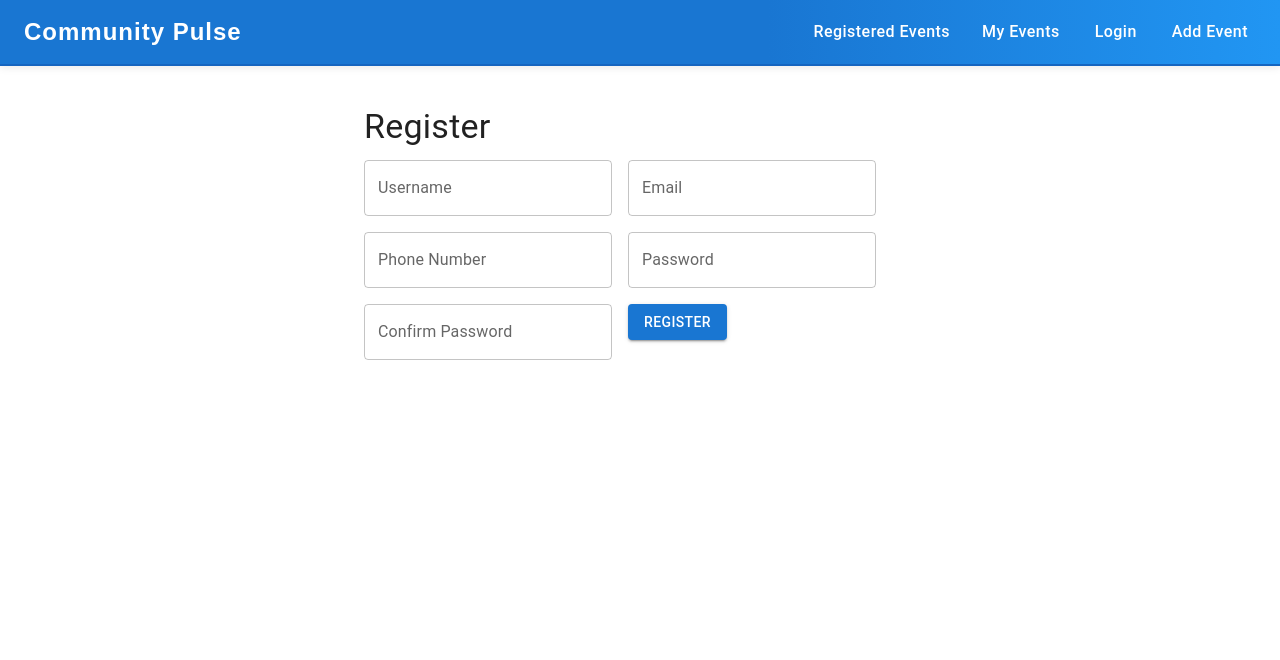
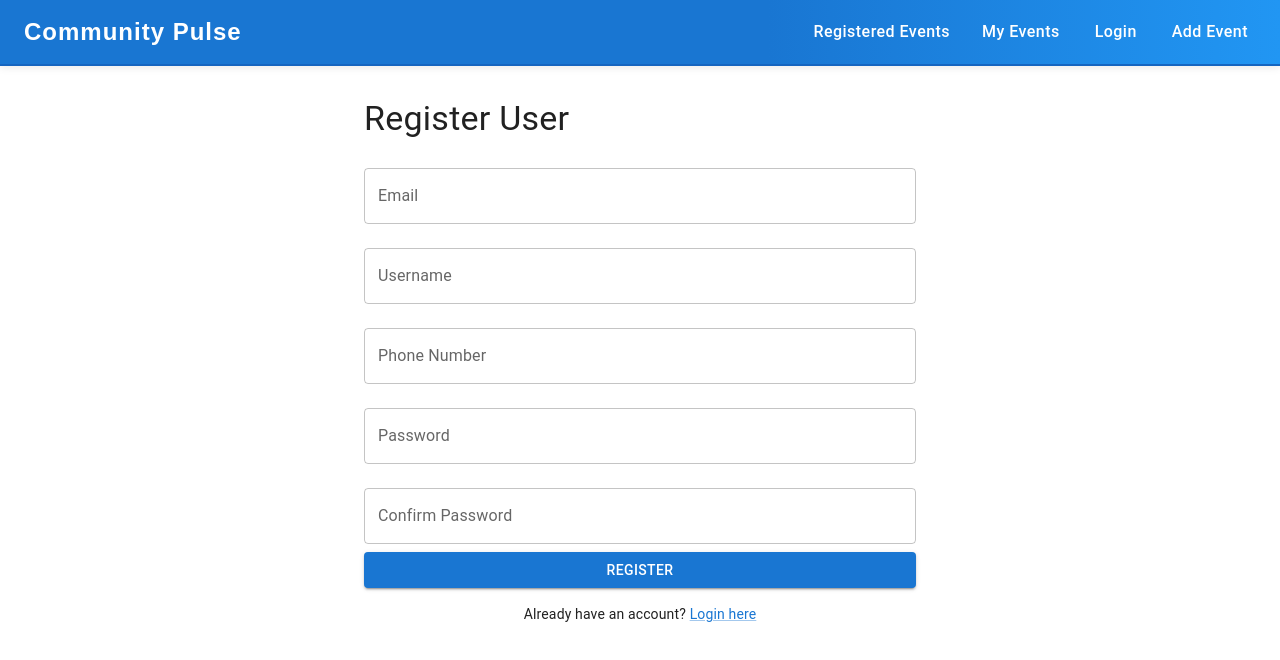
Before and after one commit to kamlesh723/community_pulse, a React (Vite) app: page /register in a window 1280 px wide. Shown: the top 660 px of the page. Built offline with nearby package versions, Linux system fonts and the light colour scheme.

Commit message:
FEAT [KY/MW]: added login and logout features

```diff
--- a/package.json
+++ b/package.json
@@ -13,6 +13,7 @@
     "@emotion/react": "^11.14.0",
     "@emotion/styled": "^11.14.0",
     "@mui/material": "^7.1.0",
+    "axios": "^1.9.0",
     "react": "^19.1.0",
     "react-dom": "^19.1.0",
     "react-router-dom": "^7.6.0"
--- /dev/null
+++ b/src/API/API.jsx
@@ -0,0 +1,32 @@
+import axios from 'axios';
+
+const API_BASE_URL = 'http://localhost:8080/api';
+
+export const registerUser = async (email, username, phone, password) => {
+    return axios.post(`${API_BASE_URL}/auth/users/register`, {
+        email,
+        username,
+        phone,
+        password
+    });
+};
+
+export const loginUser = async (email, password) => {
+    return axios.post(`${API_BASE_URL}/auth/users/login`, {email, password});
+};
+
+export const logoutUser = () => {
+    localStorage.removeItem("token"); // Clear auth token
+    window.location.reload();
+    return "Logged out successfully.";
+};
+
+export const isLoggedIn = () => {
+    const token = localStorage.getItem("token");
+
+    if (!token) {
+        return false;
+    }
+
+    return true;
+};
--- a/src/App.jsx
+++ b/src/App.jsx
@@ -1,5 +1,6 @@
 import { BrowserRouter } from "react-router-dom";
 import AppRoutes from "./AppRoutes";
+import Home from "./pages/Home.jsx";
 
 function App() {
     return (
--- a/src/AppRoutes.jsx
+++ b/src/AppRoutes.jsx
@@ -1,25 +1,42 @@
-import { Routes, Route } from "react-router-dom";
-import Layout from "./components/Layout";
-import Home from "./pages/Home";
-import RegisteredEvent from "./pages/Registered Event.jsx";
+import React from "react";
+import {Routes, Route, Navigate} from "react-router-dom";
+import {isLoggedIn} from "./API/API.jsx";
+import Layout from "./components/Layout.jsx";
+import Login from "./pages/auth/Login.jsx";
+import Register from "./pages/auth/Register.jsx";
 import MyEvents from "./pages/MyEvents.jsx";
-import Register from "./pages/auth/Register.jsx";
-import Login from "./pages/auth/Login.jsx";
-import AddEvent from "./pages/auth/AddEvent.jsx";
+import PrivateLayout from "./components/PrivateLayout.jsx";
+import Home from "./pages/Home.jsx";
 
-function AppRoutes() {
+const PrivateRoute = ({ element }) => {
+    return isLoggedIn() ? element : <Navigate to="/home" />;
+};
+
+const PublicRoute = ({ element }) => {
+    return isLoggedIn() ? <Navigate to="/" /> : element;
+};
+
+const AppRoutes = () => {
     return (
         <Routes>
             <Route path="/" element={<Layout />}>
-                <Route index element={<Home />} />
-                <Route path="about" element={<RegisteredEvent />} />
-                <Route path="contact" element={<MyEvents />} />
-                <Route path="register" element={<Register />} /> {/* Register page */}
-                <Route path="login" element={<Login />} /> {/* Register page */}
-                <Route path="AddEvent" element={<AddEvent />} />
+                <Route index element={<PrivateRoute element={<MyEvents />} />} />
+                <Route path="" element={<PublicRoute element={<Home />} />} />
+                <Route path="home" element={<PublicRoute element={<Home />} />} />
+                <Route path="login" element={<PublicRoute element={<Login />} />} />
+                <Route path="register" element={<PublicRoute element={<Register />} />} />
+
+                {/* Private (authenticated) routes */}
+                <Route element={<PrivateRoute element={<PrivateLayout />} />}>
+                    <Route path="/" element={<Navigate to="/dashboard" />} />
+                    <Route path="dashboard" element={<MyEvents />} />
+                </Route>
+
+                {/* Redirect for unknown paths */}
+                <Route path="*" element={<Navigate to={isLoggedIn() ? "/dashboard" : "/home"} />} />
             </Route>
         </Routes>
     );
-}
+};
 
 export default AppRoutes;
--- /dev/null
+++ b/src/components/PrivateLayout.jsx
@@ -0,0 +1,23 @@
+import React from "react";
+import {Outlet} from "react-router-dom";
+import Box from "@mui/material/Box";
+import {styled} from '@mui/material/styles';
+
+const Main = styled('main', {
+    shouldForwardProp: (prop) => prop !== 'open',
+})(({theme}) => ({
+    flexGrow: 1,
+    padding: theme.spacing(3),
+}));
+
+const PrivateLayout = () => {
+    return (
+        <Box sx={{display: 'flex'}}>
+            <Main>
+                <Outlet/>
+            </Main>
+        </Box>
+    );
+};
+
+export default PrivateLayout;
--- a/src/pages/Home.jsx
+++ b/src/pages/Home.jsx
@@ -154,7 +154,7 @@ function Home() {
     });
 
     const paginatedEvents = filteredEvents.slice((page - 1) * eventsPerPage, page * eventsPerPage);
-    const totalPages = Math.ceil(filteredEvents.length / eventsPerPage);
+    const totalPages = 2;
 
     return (
         <>
--- a/src/pages/Registered Event.jsx
+++ b/src/pages/Registered Event.jsx
@@ -1,5 +1,7 @@
 function RegisteredEvent() {
     return <h1>Events you can register</h1>;
+
+
 }
 
 export default RegisteredEvent;
--- a/src/pages/auth/Login.jsx
+++ b/src/pages/auth/Login.jsx
@@ -1,79 +1,86 @@
-import React, { useState } from 'react';
+import React, {useState} from "react";
 import {
-    Container, TextField, Button, Typography, Box, Grid, Link
-} from '@mui/material';
+    Button,
+    TextField,
+    Typography,
+    Container,
+    Alert,
+    Box,
+    Link
+} from "@mui/material";
+import {useNavigate, Link as RouterLink} from "react-router-dom";
+import {loginUser, registerUser} from "../../API/API.jsx";
 
 const Login = () => {
-    const [formData, setFormData] = useState({
-        username: '',
-        password: '',
-    });
-
-    const [errors, setErrors] = useState({});
+    const [form, setForm] = useState({email: "", password: ""});
+    const [error, setError] = useState(null);
+    const navigate = useNavigate();
 
     const handleChange = (e) => {
-        setFormData(prev => ({ ...prev, [e.target.name]: e.target.value }));
+        setForm({...form, [e.target.name]: e.target.value});
     };
 
-    const validate = () => {
-        let tempErrors = {};
+    const handleLogin = async () => {
+        const {email, password} = form;
 
-        if (!formData.username) tempErrors.username = "Username is required.";
-        if (!formData.password) tempErrors.password = "Password is required.";
+        if (!email || !password) {
+            return setError("Both email and password are required.");
+        }
 
-        setErrors(tempErrors);
+        try {
+            const response = await loginUser(email, password);
 
-        return Object.keys(tempErrors).length === 0;
-    };
+            console.log(response)
 
-    const handleSubmit = (e) => {
-        e.preventDefault();
-        if (validate()) {
-            console.log('Login submitted:', formData);
-            alert('Logged in successfully!');
-            // Handle login logic here (e.g. API call)
+            // Extract token and save to localStorage
+            const {token} = response.data;
+            localStorage.setItem("token", token);
+
+            // Redirect to home/dashboard
+            navigate("/dashboard");
+        } catch (err) {
+            if (err.response && err.response.status === 401) {
+                setError("Invalid credentials.");
+            } else {
+                setError("Login failed. Please try again.");
             }
+        }
+        window.location.reload();
     };
 
     return (
         <Container maxWidth="sm">
-            <Box sx={{ mt: 5 }}>
-                <Typography variant="h4" gutterBottom>
-                    Login
-                </Typography>
-                <form onSubmit={handleSubmit}>
-                    <Grid container spacing={2}>
-                        <Grid item xs={12}>
+            <Typography variant="h4" gutterBottom>User Login</Typography>
+            {error && <Alert severity="error">{error}</Alert>}
             <TextField
-                                fullWidth label="Username" name="username"
-                                value={formData.username} onChange={handleChange}
-                                error={!!errors.username} helperText={errors.username}
+                label="Email"
+                name="email"
+                type="email"
+                fullWidth
+                margin="normal"
+                value={form.email}
+                onChange={handleChange}
             />
-                        </Grid>
-                        <Grid item xs={12}>
             <TextField
-                                fullWidth label="Password" name="password" type="password"
-                                value={formData.password} onChange={handleChange}
-                                error={!!errors.password} helperText={errors.password}
+                type="password"
+                label="Password"
+                name="password"
+                fullWidth
+                margin="normal"
+                value={form.password}
+                onChange={handleChange}
             />
-                        </Grid>
-                        <Grid item xs={12}>
-                            <Button fullWidth type="submit" variant="contained" color="primary">
+            <Button variant="contained" fullWidth onClick={handleLogin}>
                 Login
             </Button>
-                        </Grid>
-                    </Grid>
-                </form>
 
-                {/* Register Now Link */}
-                <Box sx={{ mt: 2, textAlign: 'center' }}>
+            <Box mt={2} textAlign="center">
                 <Typography variant="body2">
-                        <span>Don't have an account? </span>
-                        <Link href="/register" variant="body2" underline="hover">
-                            Register Now
+                    Don't have an account?{" "}
+                    <Link component={RouterLink} to="/register">
+                        Register here
                     </Link>
                 </Typography>
-                </Box>
             </Box>
         </Container>
     );
--- a/src/pages/auth/Register.jsx
+++ b/src/pages/auth/Register.jsx
@@ -1,104 +1,118 @@
-import React, { useState } from 'react';
+import React, {useState} from "react";
+import {useNavigate} from "react-router-dom";
 import {
-    Container, TextField, Button, Typography, Box, Grid
-} from '@mui/material';
+    TextField,
+    Button,
+    Typography,
+    Container,
+    Box,
+    Alert,
+    Link
+} from "@mui/material";
+import {Link as RouterLink} from "react-router-dom";
+import {registerUser} from "../../API/API.jsx";
 
 const Register = () => {
-    const [formData, setFormData] = useState({
-        username: '',
-        email: '',
-        phone: '',
-        password: '',
-        confirmPassword: '',
+    const [form, setForm] = useState({
+        email: "",
+        username: "",
+        phone: "",
+        password: "",
+        confirmPassword: ""
     });
-
-    const [errors, setErrors] = useState({});
+    const [error, setError] = useState(null);
+    const navigate = useNavigate();
 
     const handleChange = (e) => {
-        setFormData(prev => ({ ...prev, [e.target.name]: e.target.value }));
+        setForm({...form, [e.target.name]: e.target.value});
     };
 
-    const validate = () => {
-        let tempErrors = {};
+    const handleRegister = async () => {
+        const {email, username, phone,  password, confirmPassword} = form;
 
-        if (!formData.username) tempErrors.username = "Username is required.";
-        if (!formData.email) tempErrors.email = "Email is required.";
-        else if (!/\S+@\S+\.\S+/.test(formData.email)) tempErrors.email = "Email is not valid.";
-
-        if (!formData.phone) tempErrors.phone = "Phone number is required.";
-        else if (!/^\d{10}$/.test(formData.phone)) tempErrors.phone = "Phone number must be 10 digits.";
-
-        if (!formData.password) tempErrors.password = "Password is required.";
-        else if (formData.password.length < 6) tempErrors.password = "Password must be at least 6 characters.";
-
-        if (formData.password !== formData.confirmPassword) {
-            tempErrors.confirmPassword = "Passwords do not match.";
+        if (!email || !username || !phone || !password || !confirmPassword) {
+            return setError("All fields are required.");
         }
 
-        setErrors(tempErrors);
+        if (password !== confirmPassword) {
+            return setError("Passwords do not match.");
+        }
 
-        return Object.keys(tempErrors).length === 0;
-    };
+        try {
+            const response = await registerUser(email, username, phone, password);
 
-    const handleSubmit = (e) => {
-        e.preventDefault();
-        if (validate()) {
-            console.log('Form submitted:', formData);
-            alert('Registered successfully!');
-            // You can now send formData to an API or backend here
+            if (response.status === 200) {
+                navigate("/login");
+            }
+        } catch (err) {
+            if (err.response && err.response.data) {
+                setError(err.response.data); // From backend, e.g., "Email is already in use"
+            } else {
+                setError("Registration failed. Please try again.");
+            }
         }
     };
 
     return (
         <Container maxWidth="sm">
-            <Box sx={{ mt: 5 }}>
             <Typography variant="h4" gutterBottom>
-                    Register
+                Register User
             </Typography>
-                <form onSubmit={handleSubmit}>
-                    <Grid container spacing={2}>
-                        <Grid item xs={12}>
+            {error && <Alert severity="error">{error}</Alert>}
             <TextField
-                                fullWidth label="Username" name="username"
-                                value={formData.username} onChange={handleChange}
-                                error={!!errors.username} helperText={errors.username}
+                label="Email"
+                name="email"
+                type="email"
+                fullWidth
+                margin="normal"
+                value={form.email}
+                onChange={handleChange}
             />
-                        </Grid>
-                        <Grid item xs={12}>
             <TextField
-                                fullWidth label="Email" name="email"
-                                value={formData.email} onChange={handleChange}
-                                error={!!errors.email} helperText={errors.email}
+                label="Username"
+                name="username"
+                fullWidth
+                margin="normal"
+                value={form.username}
+                onChange={handleChange}
             />
-                        </Grid>
-                        <Grid item xs={12}>
             <TextField
-                                fullWidth label="Phone Number" name="phone"
-                                value={formData.phone} onChange={handleChange}
-                                error={!!errors.phone} helperText={errors.phone}
+                label="Phone Number"
+                name="phone"
+                fullWidth
+                margin="normal"
+                value={form.phone}
+                onChange={handleChange}
             />
-                        </Grid>
-                        <Grid item xs={12}>
             <TextField
-                                fullWidth label="Password" name="password" type="password"
-                                value={formData.password} onChange={handleChange}
-                                error={!!errors.password} helperText={errors.password}
+                type="password"
+                label="Password"
+                name="password"
+                fullWidth
+                margin="normal"
+                value={form.password}
+                onChange={handleChange}
             />
-                        </Grid>
-                        <Grid item xs={12}>
             <TextField
-                                fullWidth label="Confirm Password" name="confirmPassword" type="password"
-                                value={formData.confirmPassword} onChange={handleChange}
-                                error={!!errors.confirmPassword} helperText={errors.confirmPassword}
+                type="password"
+                label="Confirm Password"
+                name="confirmPassword"
+                fullWidth
+                margin="normal"
+                value={form.confirmPassword}
+                onChange={handleChange}
             />
-                        </Grid>
-                        <Grid item xs={12}>
-                            <Button fullWidth type="submit" variant="contained" color="primary">
+            <Button variant="contained" fullWidth onClick={handleRegister}>
                 Register
             </Button>
-                        </Grid>
-                    </Grid>
-                </form>
+
+            <Box mt={2} textAlign="center">
+                <Typography variant="body2">
+                    Already have an account?{" "}
+                    <Link component={RouterLink} to="/login">
+                        Login here
+                    </Link>
+                </Typography>
             </Box>
         </Container>
     );
```
Also changed, not shown: src/pages/MyEvents.jsx (+19 -1 lines), 1 other file (tests, documents, lock files or other folders). Lines whose indentation alone changed are shown as unchanged.
